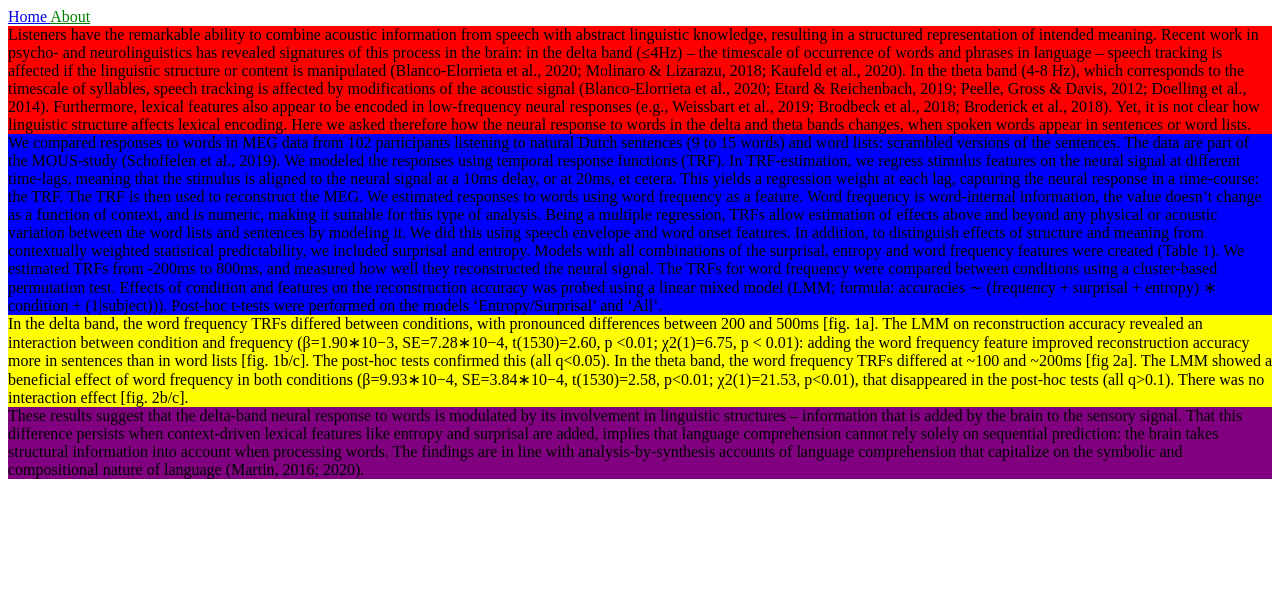
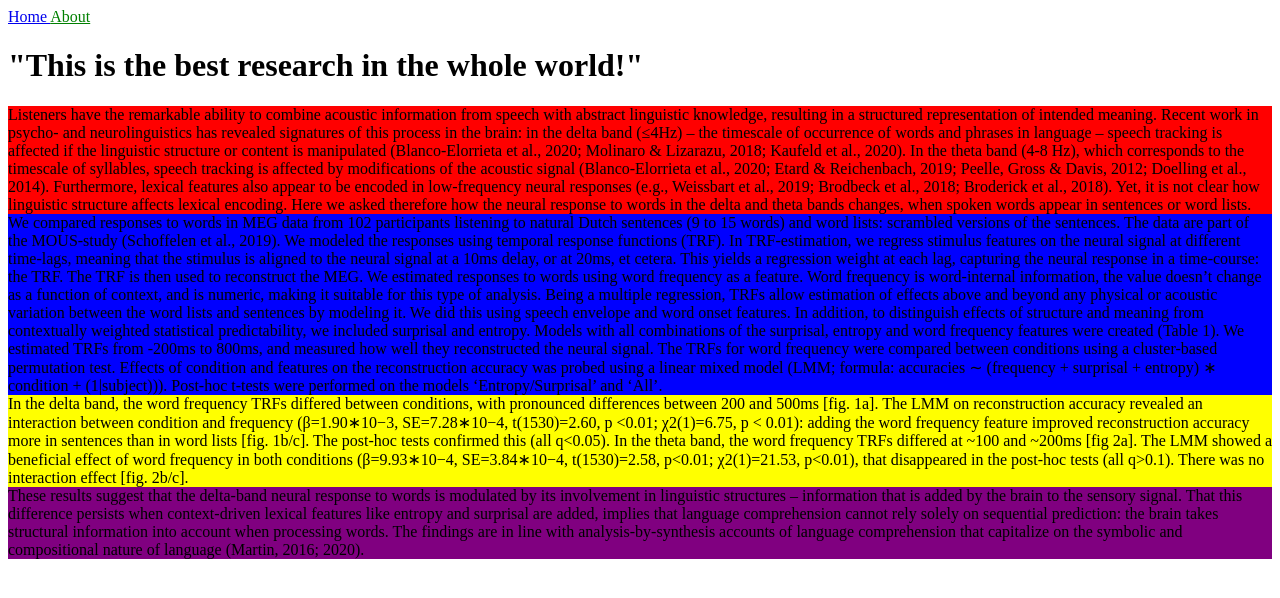
Before and after one commit to amaiacc/abstract2poster.github.io, a Jekyll site: the page built from about.md, in a window 1280 px wide. Shown: the top 598 px of the page. Built offline with Jekyll 4.4.1, drawn with Linux system fonts in a browser that asks for light colours.

Commit message:
ENH - add title to 'poster'

```diff
--- /dev/null
+++ b/_includes/abstract/title.md
@@ -0,0 +1 @@
+"This is the best research in the whole world!"
--- a/about.md
+++ b/about.md
@@ -2,6 +2,7 @@
 layout: default
 title: poster
 ---
+<h1>{% include abstract/title.md %}</h1>
 
 {% capture introduction %}
 {% include abstract/introduction.md %}
```
